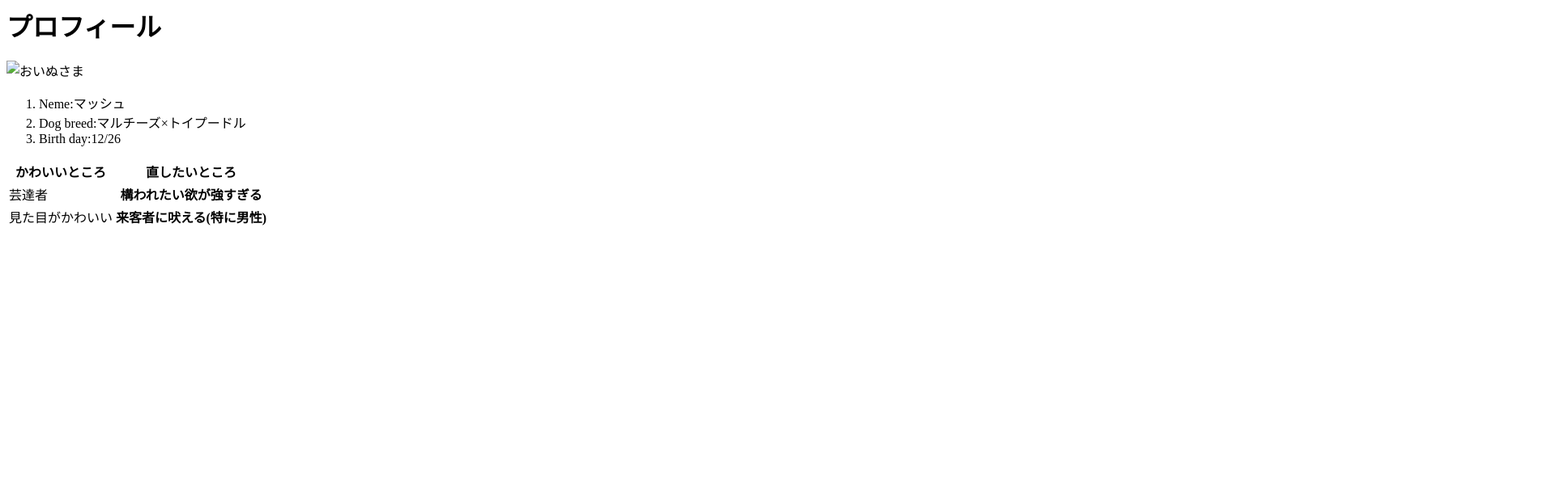
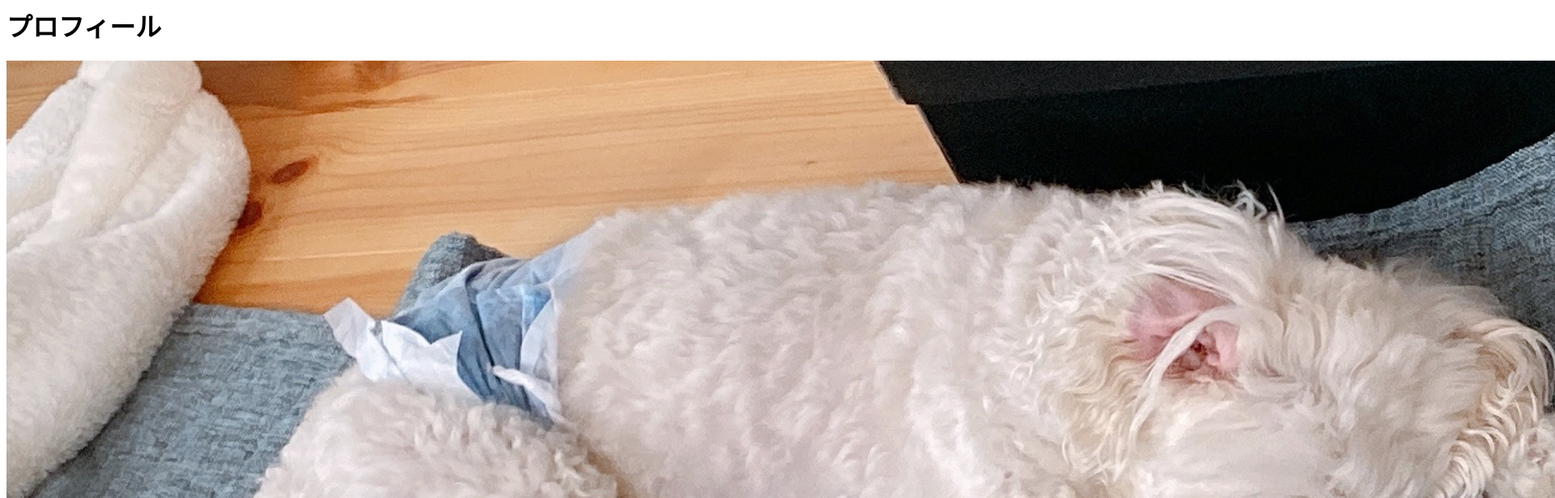
Before and after one commit to shiromike/yuke, a plain HTML site: page index.html in a window 1280 px wide. Shown: the top 616 px of the page at 81% size, 1920 px wide, since content can reach past the window. Drawn offline with Linux system fonts and the light colour scheme.

Commit message:
Update index.html

```diff
--- a/index.html
+++ b/index.html
@@ -8,7 +8,7 @@
 
 <body>
 <h1>プロフィール</h1>
-<img src="./image/おいぬさま３" alt="おいぬさま">
+<img src="./image/おいぬさま３.jpg" alt="おいぬさま">
  <ol>
   <li>Neme:マッシュ</li>
   <li>Dog breed:マルチーズ×トイプードル</li>
```
